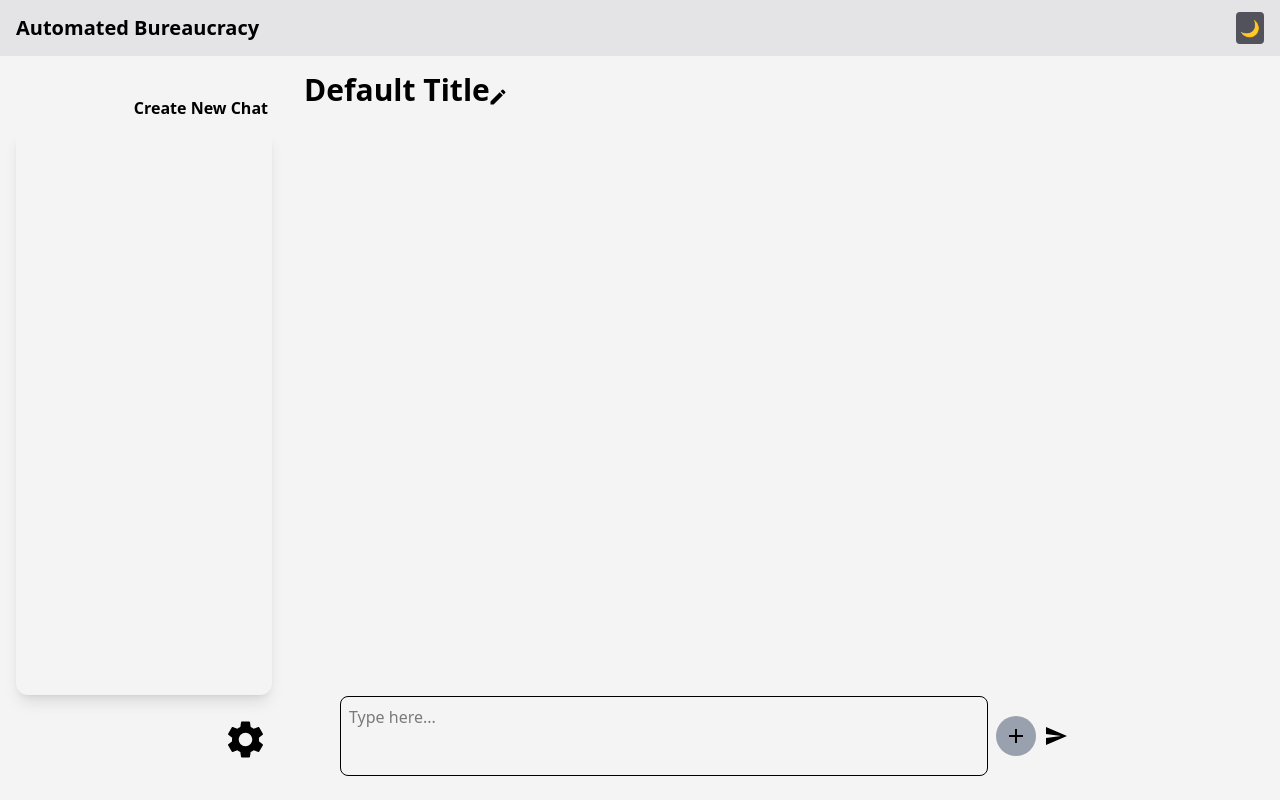
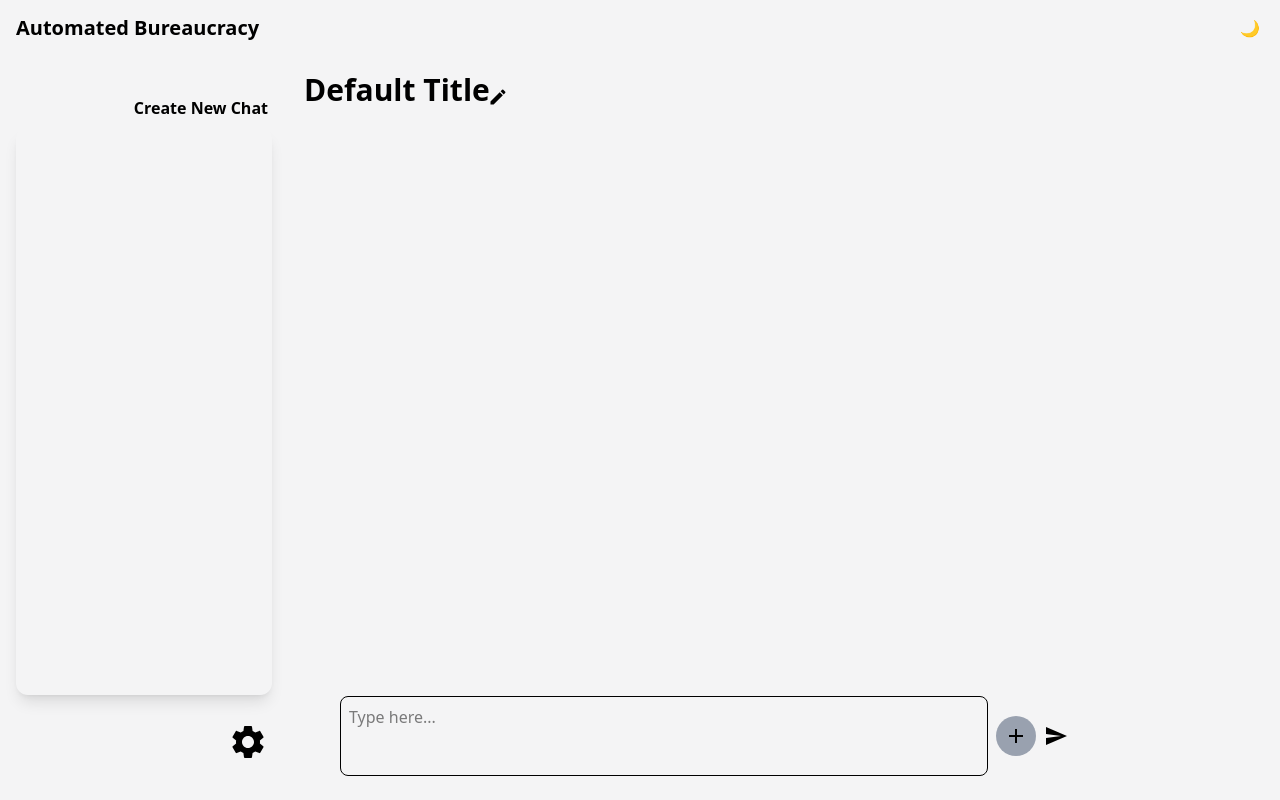
Before and after one commit to Automated-Bureaucracy-Kickoff/Automated-Bureaucracy, a React (Vite) app in the folder frontend/: page /main in a window 1280 px wide. Built offline with nearby package versions, Linux system fonts and the light colour scheme.

Commit message:
Update nav

```diff
--- a/frontend/src/components/DarkToggle.jsx
+++ b/frontend/src/components/DarkToggle.jsx
@@ -30,7 +30,7 @@ function DarkToggle() {
   return (
     <button
       onClick={toggleDarkMode}
-      className="p-1 bg-zinc-600 rounded"
+      className="p-1  rounded"
     >
       {isDarkMode ? '☀️' : '🌙'}
     </button>
--- a/frontend/src/components/HistorySection.jsx
+++ b/frontend/src/components/HistorySection.jsx
@@ -38,7 +38,7 @@ function HistorySection() {
         ))}
       </div>
       <div className="h-10 w-[100%] relative top-[30px]">
-                <SettingsIcon className="absolute right-1 bottom-1" style={{ fontSize: "45px" }} onClick={() => dispatch(toggleSetting())} />
+                <SettingsIcon className="absolute right-1 bottom-1" style={{ fontSize: "40px" }} onClick={() => dispatch(toggleSetting())} />
             </div>
     </div>
   );
--- a/frontend/src/components/Navbar.jsx
+++ b/frontend/src/components/Navbar.jsx
@@ -14,7 +14,7 @@ const Navbar = () => {
 
 
   return (
-    <nav className="w-full h-16 z-10 bg-zinc-200 text-black dark:bg-zinc-800 dark:text-zinc-200">
+    <nav className="w-full h-16 z-10  text-black  dark:text-zinc-200">
       <div className="container mx-auto px-4 py-3 flex justify-between items-center">
         {/* Logo */}
         <div className="text-xl font-bold">
```
